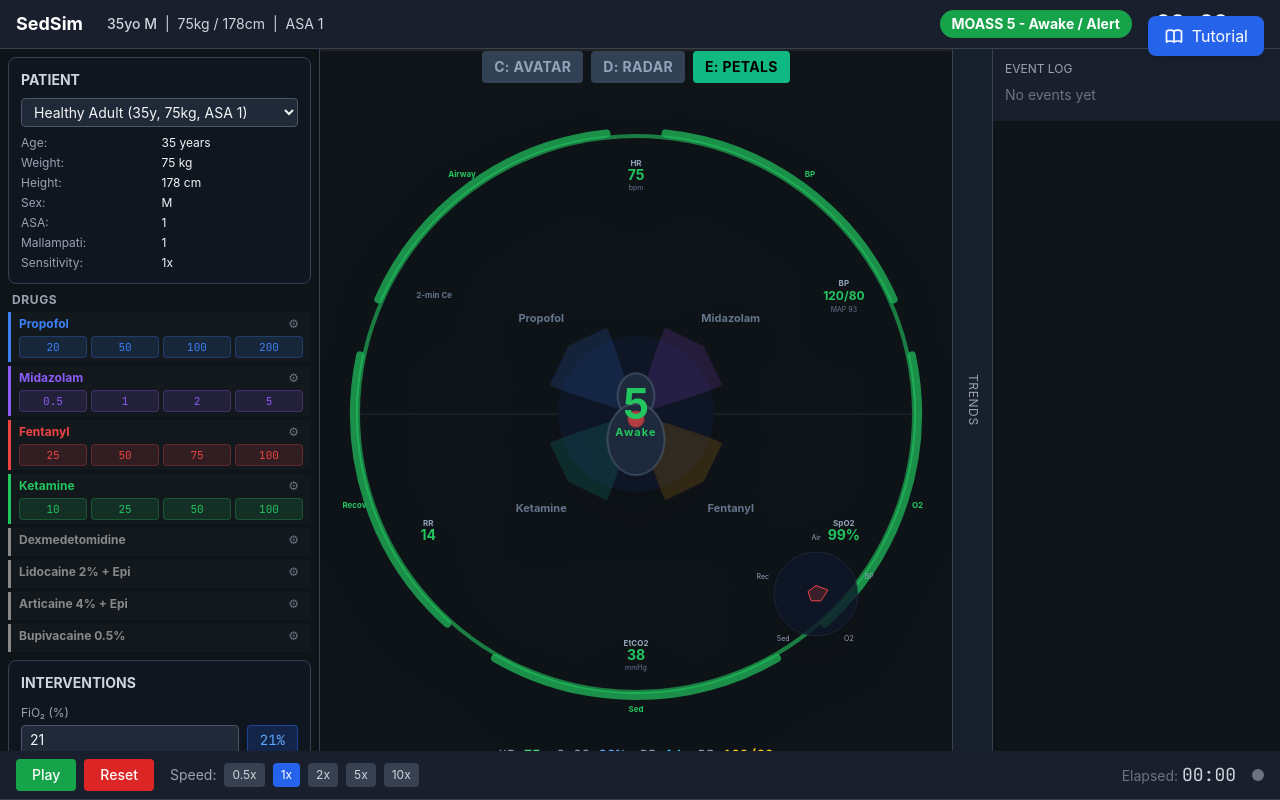
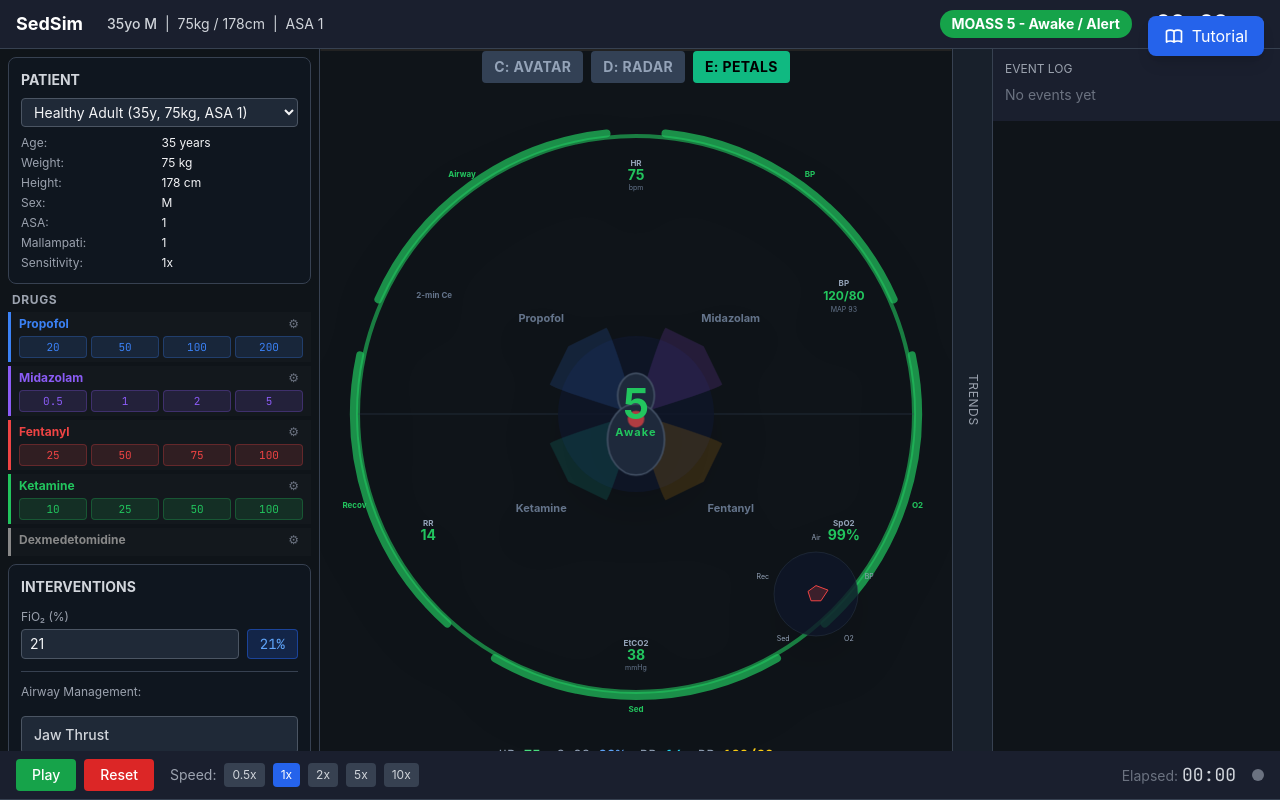
Before and after one commit to Gengyveusa/sedsim, a React (Vite) app: page / in a window 1280 px wide. Built offline with nearby package versions, Linux system fonts and the light colour scheme.

Commit message:
Filter local anesthetic drugs from DrugPanel to avoid duplicates with LocalAnesthPanel

```diff
--- a/src/components/DrugPanel.tsx
+++ b/src/components/DrugPanel.tsx
@@ -1,6 +1,6 @@
 import { useState } from 'react';
 import useSimStore from '../store/useSimStore';
-import { DRUG_LIST } from '../engine/drugs';
+  import { DRUG_LIST, LA_DRUG_KEYS } from '../engine/drugs';
 import { DrugParams } from '../types';
 
 // Drug-specific colors for visual identification
@@ -120,7 +120,7 @@ export default function DrugPanel() {
       <div className="text-xs font-bold text-gray-400 uppercase tracking-wider mb-1 px-1">
         Drugs
       </div>
-      {DRUG_LIST.map(drug => (
+                        {DRUG_LIST.filter(d => !LA_DRUG_KEYS.some(k => d.name.toLowerCase() === k || d.name.toLowerCase().startsWith(k.split('_')[0]))).map(drug => (
         <CompactDrugCard key={drug.name} drug={drug} />
       ))}
     </div>
```
